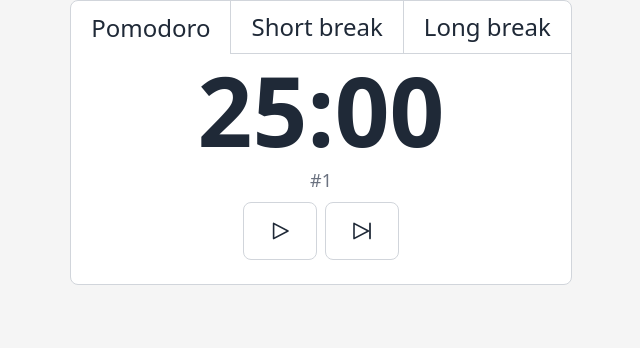
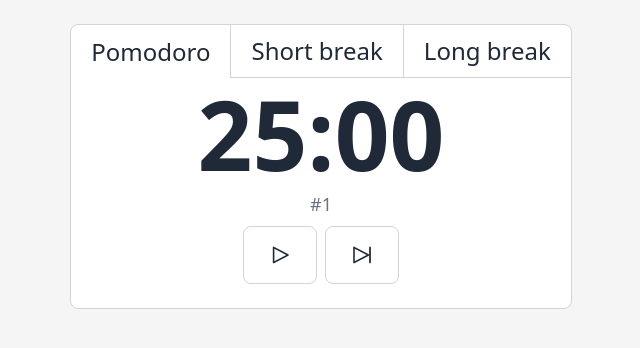
Before and after one commit to Kjek/pomofocus, a React (Vite) app: page / in a window 1280 px wide. Shown: the top 348 px of the page, without its empty margins (319-959 px from the left). Built offline with nearby package versions, Linux system fonts and the light colour scheme.

Commit message:
Added padding to the content wrapper

```diff
--- a/src/App.tsx
+++ b/src/App.tsx
@@ -3,7 +3,7 @@ import TimerSection from '@organism/TimerSection';
 function App() {
   return (
     <>
-      <div className='w-screen'>
+      <div className='w-screen p-6'>
         <TimerSection />
       </div>
     </>
```
